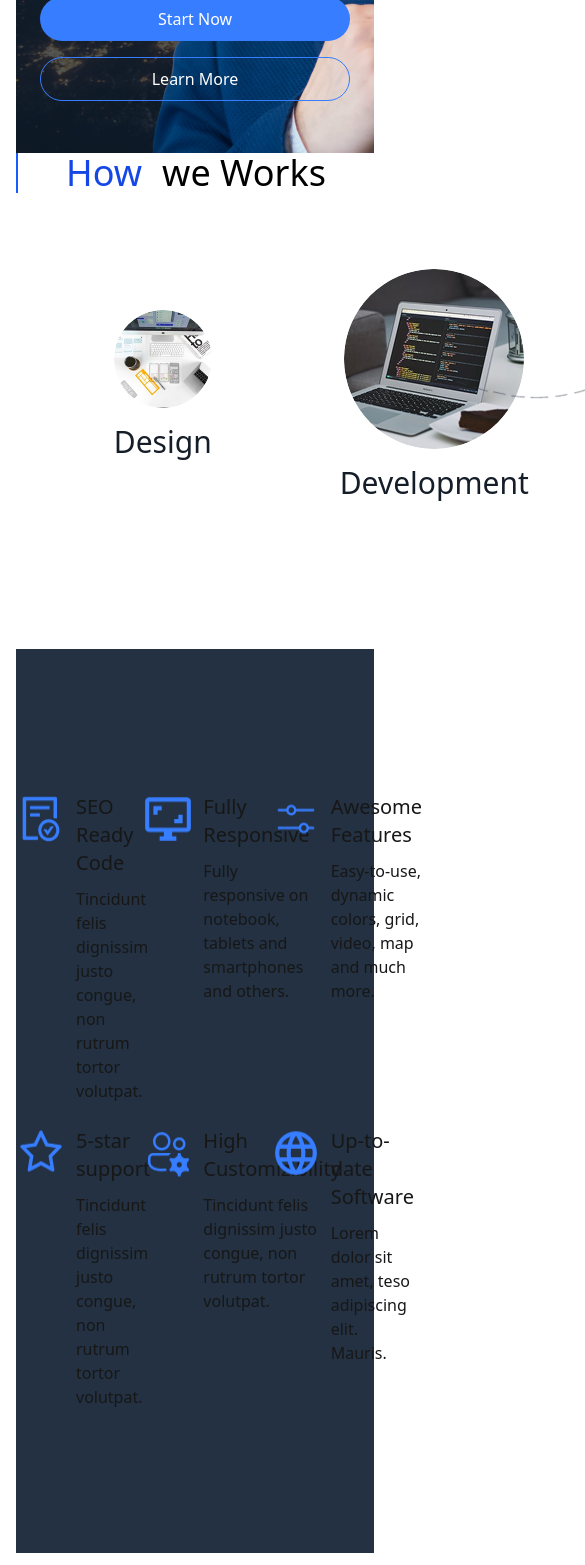
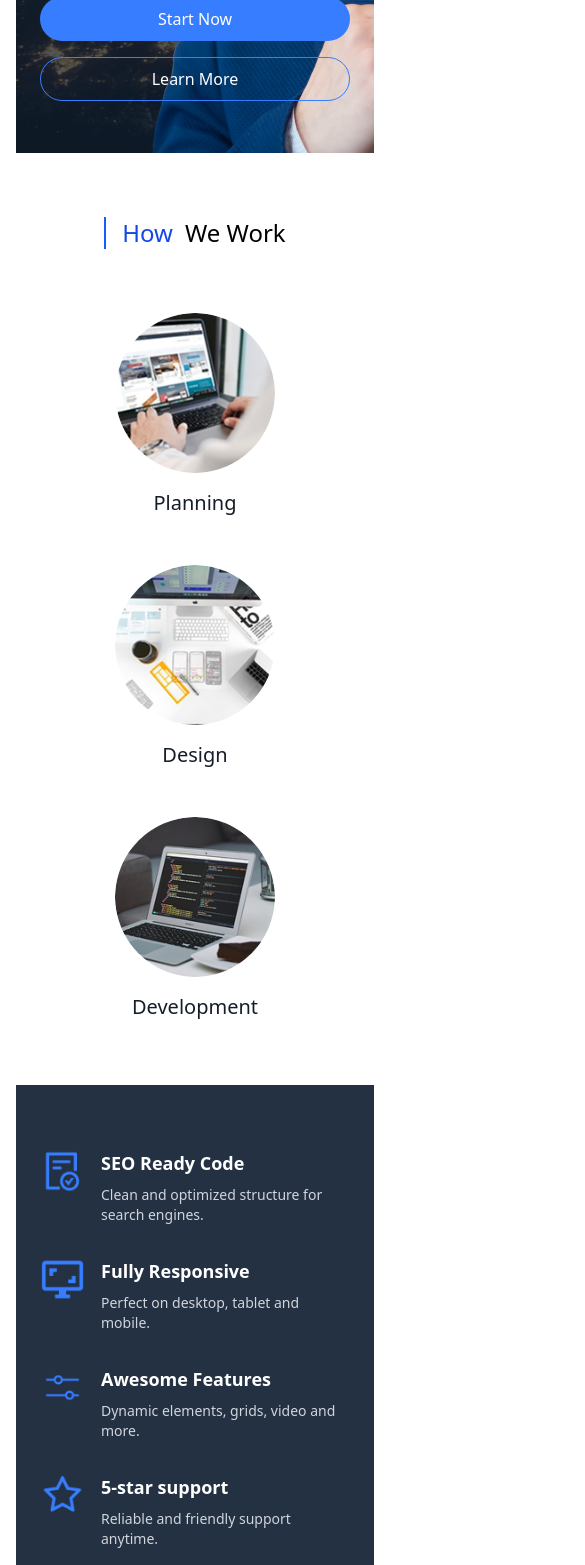
Before and after one commit to DmytroK-goit/webtech, a Next.js app: page / in a window 390 px wide. Shown: the part 432-1997 px from the top of the page, 585 px wide, since content can reach past the window. Built offline with nearby package versions, Linux system fonts and the light colour scheme.

Commit message:
add style section mob and tablet

```diff
--- a/src/components/howWorks.jsx
+++ b/src/components/howWorks.jsx
@@ -1,9 +1,12 @@
-import Image from "next/image";
+import Image, { StaticImageData } from "next/image";
+
 import planning from "../img/how/planning.png";
 import design from "../img/how/design.png";
 import development from "../img/how/development.png";
+
 import Vector from "../img/how/vector.png";
 import VectorS from "../img/how/vector_s.png";
+
 import Awsom from "../img/how/awsom.png";
 import Seo from "../img/how/seo.png";
 import Web from "../img/how/web.png";
@@ -11,157 +14,118 @@ import Star from "../img/how/star.png";
 import ResponseFull from "../img/how/res_full.png";
 import HighCustom from "../img/how/hight_cust.png";
 
+const steps = [
+  { img: planning, title: "Planning" },
+  { img: design, title: "Design" },
+  { img: development, title: "Development" },
+];
+
+const features = [
+  {
+    img: Seo,
+    title: "SEO Ready Code",
+    text: "Clean and optimized structure for search engines.",
+  },
+  {
+    img: ResponseFull,
+    title: "Fully Responsive",
+    text: "Perfect on desktop, tablet and mobile.",
+  },
+  {
+    img: Awsom,
+    title: "Awesome Features",
+    text: "Dynamic elements, grids, video and more.",
+  },
+  {
+    img: Star,
+    title: "5-star support",
+    text: "Reliable and friendly support anytime.",
+  },
+  {
+    img: HighCustom,
+    title: "High Customizability",
+    text: "Flexible architecture for custom needs.",
+  },
+  {
+    img: Web,
+    title: "Up-to-date Software",
+    text: "Modern technologies and best practices.",
+  },
+];
+
 export default function HowWorks() {
   return (
     <section id="how_we_works">
-      <div className="h-124 bg-white relative">
-        <h2 className="text-4xl flex justify-center items-center gap-5 border-l-2 border-l-blue-600 text-blue-700 max-w-90 mx-auto">
-          How<span className="text-black">we Works</span>
+      <div className="bg-white relative py-16 md:py-24">
+        <h2 className="text-2xl md:text-3xl lg:text-4xl flex justify-center items-center gap-3 md:gap-5 border-l-2 border-blue-600 text-blue-700 max-w-fit mx-auto pl-4">
+          How <span className="text-black">We Work</span>
         </h2>
+
         <Image
           src={Vector}
           alt="Vector"
-          width={156}
-          className="absolute top-55 left-110"
+          width={100}
+          className="hidden xl:block absolute top-70 left-[35.5%]"
         />
         <Image
           src={VectorS}
           alt="Vector"
-          width={156}
-          className="absolute top-55 left-214"
+          width={100}
+          className="hidden xl:block absolute top-70 right-[35.5%]"
         />
-        <ul className="flex gap-32 items-center justify-center pt-18 pb-36 ">
-          <li className="flex flex-col w-76 h-60 items-center justify-center gap-4">
+
+        <ul className="flex flex-col md:flex-row gap-12 md:gap-16 lg:gap-32 items-center justify-center pt-16">
+          {steps.map((step, index) => (
+            <li
+              key={index}
+              className="flex flex-col items-center text-center gap-4 w-full md:w-auto"
+            >
               <Image
-              src={planning}
-              alt="Planning"
-              className="block rounded-[50%]"
-              width={180}
-              height={180}
+                src={step.img}
+                alt={step.title}
+                width={160}
+                height={160}
+                className="rounded-full"
               />
-            <p className="text-3xl text-[#141d28]">Planning</p>
+              <p className="text-xl md:text-2xl text-[#141d28] font-medium">
+                {step.title}
+              </p>
             </li>
-          <li className="flex flex-col w-76 h-60 items-center justify-center gap-4">
-            <Image
-              src={design}
-              alt="design"
-              className="block rounded-[50%]"
-              width={180}
-              height={180}
-            />
-            <p className="text-3xl text-[#141d28]">Design</p>
-          </li>
-          <li className="flex flex-col w-76 h-60 items-center justify-center gap-4">
-            <Image
-              src={development}
-              alt="development"
-              className="block rounded-[50%]"
-              width={180}
-              height={180}
-            />
-            <p className="text-3xl text-[#141d28]">Development</p>
-          </li>
+          ))}
         </ul>
       </div>
-      <div className="bg-[#233142] py-36">
-        <ul className="grid grid-cols-3 gap-6 max-w-300 mx-auto">
-          <li className="flex gap-2.5">
+
+      <div className="bg-[#233142] py-16 md:py-24 text-white">
+        <ul
+          className="
+            grid
+            grid-cols-1
+            sm:grid-cols-2
+            lg:grid-cols-3
+            gap-8
+            max-w-6xl
+            mx-auto
+            px-6
+          "
+        >
+          {features.map((feature, index) => (
+            <li key={index} className="flex gap-4 items-start">
               <Image
-              src={Seo}
-              alt="Seo"
-              width={50}
-              height={50}
-              className="max-h-13"
+                src={feature.img}
+                alt={feature.title}
+                width={45}
+                height={45}
               />
-            <div className="flex flex-col gap-2.5 max-w-80">
-              <h4 className="text-xl">SEO Ready Code</h4>
-              <p>
-                Tincidunt felis dignissim justo congue, non rutrum tortor
-                volutpat.
+              <div className="flex flex-col gap-2">
+                <h4 className="text-lg md:text-xl font-semibold">
+                  {feature.title}
+                </h4>
+                <p className="text-sm md:text-base text-gray-300">
+                  {feature.text}
                 </p>
               </div>
             </li>
-
-          <li className="flex gap-2.5">
-            <Image
-              src={ResponseFull}
-              alt="Fully Responsive"
-              width={50}
-              height={50}
-              className="max-h-13"
-            />
-            <div className="flex flex-col gap-2.5 max-w-80">
-              <h4 className="text-xl">Fully Responsive</h4>
-              <p>
-                Fully responsive on notebook, tablets and smartphones and
-                others.
-              </p>
-            </div>
-          </li>
-
-          <li className="flex gap-2.5">
-            <Image
-              src={Awsom}
-              alt="Awesome Features"
-              width={50}
-              height={50}
-              className="max-h-13"
-            />
-            <div className="flex flex-col gap-2.5 max-w-80">
-              <h4 className="text-xl">Awesome Features</h4>
-              <p>
-                Easy-to-use, dynamic colors, grid, video, map and much more.
-              </p>
-            </div>
-          </li>
-
-          <li className="flex gap-2.5">
-            <Image
-              src={Star}
-              alt="5-star-support"
-              width={50}
-              height={50}
-              className="max-h-13"
-            />
-            <div className="flex flex-col gap-2.5 max-w-80">
-              <h4 className="text-xl">5-star support</h4>
-              <p>
-                Tincidunt felis dignissim justo congue, non rutrum tortor
-                volutpat.
-              </p>
-            </div>
-          </li>
-
-          <li className="flex gap-2.5">
-            <Image
-              src={HighCustom}
-              alt="High Customizibility"
-              width={50}
-              height={50}
-              className="max-h-13"
-            />
-            <div className="flex flex-col gap-2.5 max-w-80">
-              <h4 className="text-xl">High Customizibility</h4>
-              <p>
-                Tincidunt felis dignissim justo congue, non rutrum tortor
-                volutpat.
-              </p>
-            </div>
-          </li>
-
-          <li className="flex gap-2.5">
-            <Image
-              src={Web}
-              alt="Up-to-date Software"
-              width={50}
-              height={50}
-              className="max-h-13"
-            />
-            <div className="flex flex-col gap-2.5 max-w-80">
-              <h4 className="text-xl">Up-to-date Software</h4>
-              <p>Lorem dolor sit amet, teso adipiscing elit. Mauris.</p>
-            </div>
-          </li>
+          ))}
         </ul>
       </div>
     </section>
```
Lines whose indentation alone changed are shown as unchanged.
